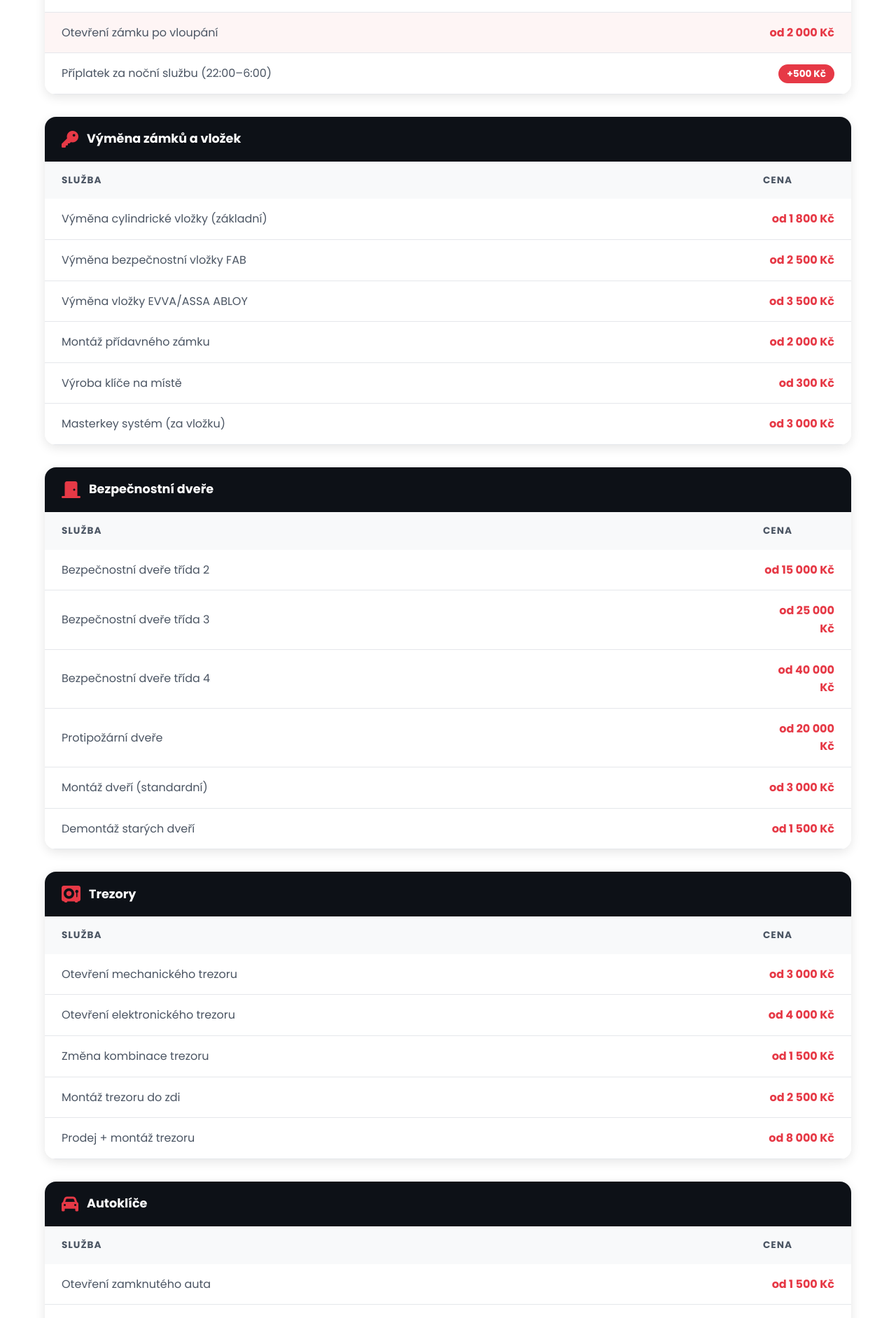
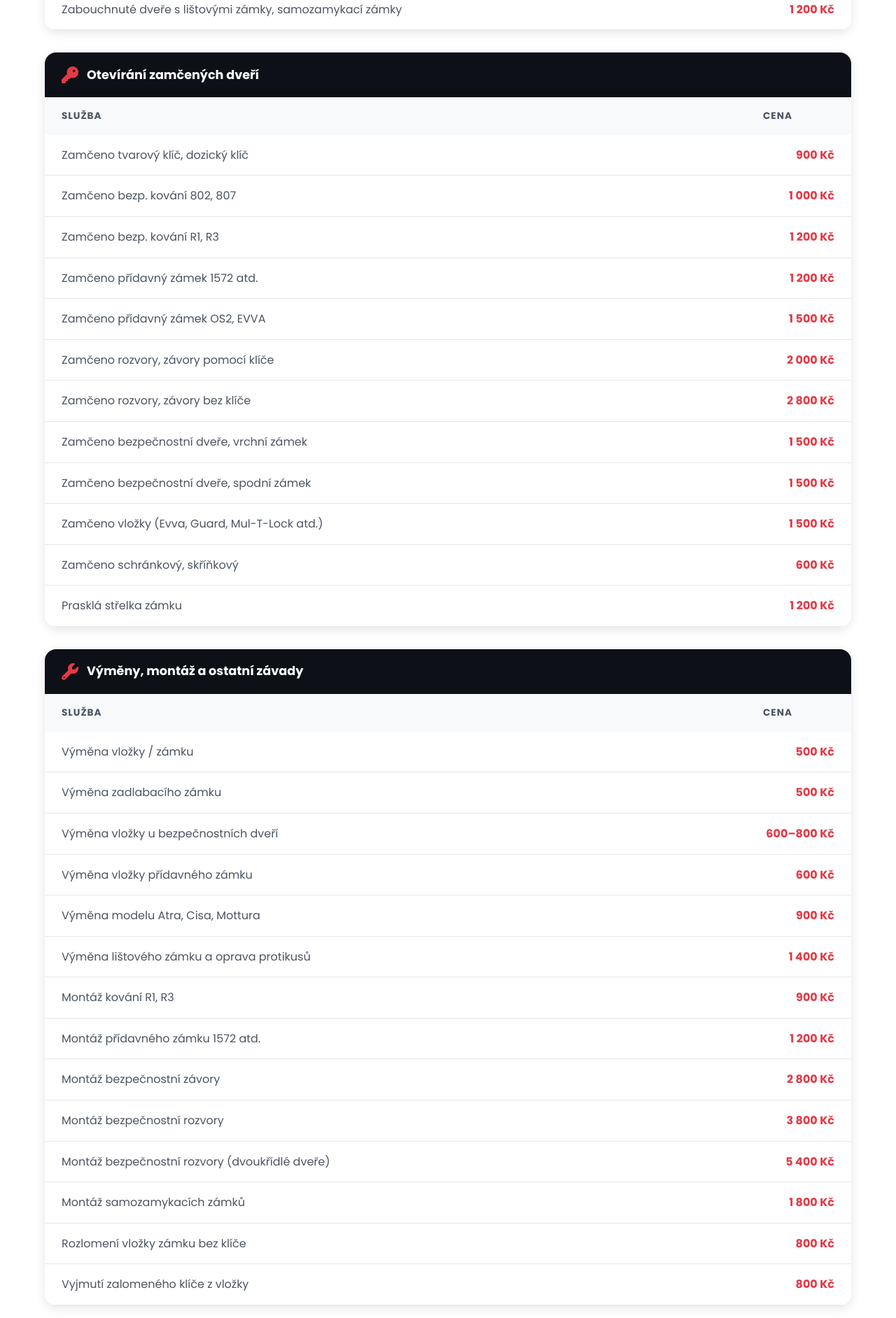
Before and after one commit to unikatynactyrechkolech-code/zamecnitvihusak, a Next.js app: page /cenik in a window 1280 px wide. Shown: the part 886-2770 px from the top of the page at 70% size. Built offline with nearby package versions, Linux system fonts and the light colour scheme.

Commit message:
fix: oprava JSON-LD (LocalBusiness + AggregateRating 4.9/711), aktualizace ceníku dle zamecnictvi-husak.cz, email na zamecnictvihusak@seznam.cz

```diff
--- a/src/app/cenik/page.tsx
+++ b/src/app/cenik/page.tsx
@@ -3,83 +3,96 @@ import Link from 'next/link'
 
 export const metadata: Metadata = {
   title: 'Ceník zámečnických služeb Praha – Férové ceny předem',
-  description: 'Transparentní ceník zámečnických služeb Praha – otevírání zámků od 1 200 Kč, výměna vložek od 1 800 Kč, bezpečnostní dveře od 15 000 Kč. Výjezd zdarma. ✆ 734 565 987',
+  description: 'Transparentní ceník zámečnických služeb Praha – otevírání zabouchnutých dveří od 800 Kč, výměna vložek od 500 Kč, otevírání aut od 900 Kč. ✆ 734 565 987',
   alternates: { canonical: 'https://www.zamecnikhusak.cz/cenik' },
   openGraph: {
     title: 'Ceník zámečníka Praha – Zámečník Husak',
-    description: 'Férové ceny zámečnických služeb. Otevírání zámků od 1 200 Kč, výměna vložek od 1 800 Kč. Výjezd po Praze zdarma.',
+    description: 'Férové ceny zámečnických služeb. Otevírání zabouchnutých dveří od 800 Kč, výměna vložek od 500 Kč. Otevírání aut od 900 Kč.',
   },
 }
 
 const tables = [
   {
     icon: 'fa-lock-open',
-    title: 'Otevírání zámků',
+    title: 'Otevírání zabouchnutých dveří',
     rows: [
-      { service: 'Otevření cylindrického zámku', price: 'od 1 200 Kč' },
-      { service: 'Otevření bezpečnostního zámku', price: 'od 1 800 Kč' },
-      { service: 'Otevření zámku s vložkou FAB', price: 'od 1 500 Kč' },
-      { service: 'Otevření visacího zámku', price: 'od 800 Kč' },
-      { service: 'Nouzové otevření zabouchnutých dveří', price: 'od 1 200 Kč' },
-      { service: 'Otevření zámku po vloupání', price: 'od 2 000 Kč', highlight: true },
-      { service: 'Příplatek za noční službu (22:00–6:00)', price: '+500 Kč', surcharge: true },
+      { service: 'Zabouchnuté dveře klasik (hliníkový, bakelitový štít)', price: '800 Kč' },
+      { service: 'Zabouchnuté dveře s bezpečnostním kováním (R1, 802, 807 a pod.)', price: '800 Kč' },
+      { service: 'Zabouchnuté bezpečnostní dveře – Next, Sherlock / plastové / euro dveře', price: '900 Kč' },
+      { service: 'Zabouchnuté dveře — klíč zevnitř, otevření náhradním klíčem', price: '900 Kč' },
+      { service: 'Zabouchnuté dveře s lištovými zámky, samozamykací zámky', price: '1 200 Kč' },
     ],
   },
   {
     icon: 'fa-key',
-    title: 'Výměna zámků a vložek',
+    title: 'Otevírání zamčených dveří',
     rows: [
-      { service: 'Výměna cylindrické vložky (základní)', price: 'od 1 800 Kč' },
-      { service: 'Výměna bezpečnostní vložky FAB', price: 'od 2 500 Kč' },
-      { service: 'Výměna vložky EVVA/ASSA ABLOY', price: 'od 3 500 Kč' },
-      { service: 'Montáž přídavného zámku', price: 'od 2 000 Kč' },
-      { service: 'Výroba klíče na místě', price: 'od 300 Kč' },
-      { service: 'Masterkey systém (za vložku)', price: 'od 3 000 Kč' },
+      { service: 'Zamčeno tvarový klíč, dozický klíč', price: '900 Kč' },
+      { service: 'Zamčeno bezp. kování 802, 807', price: '1 000 Kč' },
+      { service: 'Zamčeno bezp. kování R1, R3', price: '1 200 Kč' },
+      { service: 'Zamčeno přídavný zámek 1572 atd.', price: '1 200 Kč' },
+      { service: 'Zamčeno přídavný zámek OS2, EVVA', price: '1 500 Kč' },
+      { service: 'Zamčeno rozvory, závory pomocí klíče', price: '2 000 Kč' },
+      { service: 'Zamčeno rozvory, závory bez klíče', price: '2 800 Kč' },
+      { service: 'Zamčeno bezpečnostní dveře, vrchní zámek', price: '1 500 Kč' },
+      { service: 'Zamčeno bezpečnostní dveře, spodní zámek', price: '1 500 Kč' },
+      { service: 'Zamčeno vložky (Evva, Guard, Mul-T-Lock atd.)', price: '1 500 Kč' },
+      { service: 'Zamčeno schránkový, skříňkový', price: '600 Kč' },
+      { service: 'Prasklá střelka zámku', price: '1 200 Kč' },
     ],
   },
   {
-    icon: 'fa-door-closed',
-    title: 'Bezpečnostní dveře',
+    icon: 'fa-wrench',
+    title: 'Výměny, montáž a ostatní závady',
     rows: [
-      { service: 'Bezpečnostní dveře třída 2', price: 'od 15 000 Kč' },
-      { service: 'Bezpečnostní dveře třída 3', price: 'od 25 000 Kč' },
-      { service: 'Bezpečnostní dveře třída 4', price: 'od 40 000 Kč' },
-      { service: 'Protipožární dveře', price: 'od 20 000 Kč' },
-      { service: 'Montáž dveří (standardní)', price: 'od 3 000 Kč' },
-      { service: 'Demontáž starých dveří', price: 'od 1 500 Kč' },
+      { service: 'Výměna vložky / zámku', price: '500 Kč' },
+      { service: 'Výměna zadlabacího zámku', price: '500 Kč' },
+      { service: 'Výměna vložky u bezpečnostních dveří', price: '600–800 Kč' },
+      { service: 'Výměna vložky přídavného zámku', price: '600 Kč' },
+      { service: 'Výměna modelu Atra, Cisa, Mottura', price: '900 Kč' },
+      { service: 'Výměna lištového zámku a oprava protikusů', price: '1 400 Kč' },
+      { service: 'Montáž kování R1, R3', price: '900 Kč' },
+      { service: 'Montáž přídavného zámku 1572 atd.', price: '1 200 Kč' },
+      { service: 'Montáž bezpečnostní závory', price: '2 800 Kč' },
+      { service: 'Montáž bezpečnostní rozvory', price: '3 800 Kč' },
+      { service: 'Montáž bezpečnostní rozvory (dvoukřídlé dveře)', price: '5 400 Kč' },
+      { service: 'Montáž samozamykacích zámků', price: '1 800 Kč' },
+      { service: 'Rozlomení vložky zámku bez klíče', price: '800 Kč' },
+      { service: 'Vyjmutí zalomeného klíče z vložky', price: '800 Kč' },
+    ],
+  },
+  {
+    icon: 'fa-car',
+    title: 'Otevírání aut / automobilů',
+    rows: [
+      { service: 'Otevírání aut bez poškození do roku 2000', price: '900 Kč' },
+      { service: 'Otevření aut bez poškození do roku 2005 (bez spec/safe)', price: '1 200 Kč' },
+      { service: 'Otevření aut bez poškození do roku 2005 (s spec/safe)', price: '1 400 Kč' },
+      { service: 'Otevírání aut od roku 2006 do roku 2015 (bez spec/safe)', price: '1 500 Kč' },
+      { service: 'Otevírání aut od roku 2006 do roku 2021 (s spec/safe)', price: '1 500–2 500 Kč' },
     ],
   },
   {
     icon: 'fa-vault',
-    title: 'Trezory',
+    title: 'Ostatní',
     rows: [
-      { service: 'Otevření mechanického trezoru', price: 'od 3 000 Kč' },
-      { service: 'Otevření elektronického trezoru', price: 'od 4 000 Kč' },
-      { service: 'Změna kombinace trezoru', price: 'od 1 500 Kč' },
-      { service: 'Montáž trezoru do zdi', price: 'od 2 500 Kč' },
-      { service: 'Prodej + montáž trezoru', price: 'od 8 000 Kč' },
+      { service: 'Otevírání trezoru / sejfu', price: 'dle dohody' },
+      { service: 'Svařecké práce', price: 'dle dohody' },
+      { service: 'Hodinová sazba', price: '600 Kč' },
     ],
   },
   {
-    icon: 'fa-car',
-    title: 'Autoklíče',
+    icon: 'fa-route',
+    title: 'Cestovné, paušál, příplatky',
     rows: [
-      { service: 'Otevření zamknutého auta', price: 'od 1 500 Kč' },
-      { service: 'Výroba autoklíče bez čipu', price: 'od 1 000 Kč' },
-      { service: 'Výroba autoklíče s čipem', price: 'od 3 000 Kč' },
-      { service: 'Programování dálkového ovladače', price: 'od 2 000 Kč' },
-      { service: 'Oprava klíče / ovladače', price: 'od 800 Kč' },
-    ],
-  },
-  {
-    icon: 'fa-shield-halved',
-    title: 'Bezpečnostní systémy',
-    rows: [
-      { service: 'Elektronický zámek – dodání + montáž', price: 'od 8 000 Kč' },
-      { service: 'Přístupový systém (na klíčenku/kartu)', price: 'od 12 000 Kč' },
-      { service: 'Kamerový systém (2 kamery)', price: 'od 15 000 Kč' },
-      { service: 'Alarm – dodání + instalace', price: 'od 10 000 Kč' },
-      { service: 'Videovrátník', price: 'od 8 000 Kč' },
+      { service: 'Výjezd technika – provozní režie Praha', price: '700 Kč' },
+      { service: 'Výjezd technika – provozní režie mimo Prahu', price: '200–900 Kč dle km' },
+      { service: 'Každá další přeprava', price: '200 Kč' },
+      { service: 'Čekací doba na zákazníka, každých započatých 30 minut', price: '200 Kč' },
+      { service: 'Mimopracovní příplatek od 17:00 do 22:00', price: '+50 %', surcharge: true },
+      { service: 'Noční pohotovost od 22:00 do 07:00', price: '+100 %', surcharge: true },
+      { service: 'Práce o víkendu (sobota a neděle)', price: '+50 %', surcharge: true },
+      { service: 'Práce ve státní svátek (Vánoce, Silvestr atd.)', price: '+100 %', surcharge: true },
     ],
   },
 ]
@@ -97,8 +110,8 @@ export default function CenikPage() {
           <h1 className="page-title">CENÍK SLUŽEB</h1>
           <p className="page-subtitle">Transparentní ceny bez skrytých poplatků</p>
           <p className="page-description">
-            Přesnou cenu vám vždy sdělíme předem po telefonu. Ceny jsou orientační
-            a mohou se lišit podle náročnosti práce.
+            Otevření zabouchnutých dveří ve všední dny od 7:00–17:00 se pohybuje od 1 500 Kč
+            do 1 900 Kč podle typu dveří – v ceně je výjezd technika, práce a DPH.
           </p>
         </div>
       </section>
@@ -141,8 +154,8 @@ export default function CenikPage() {
           <div className="price-info-content">
             <i className="fas fa-info-circle"></i>
             <p>
-              <strong>Důležitá informace:</strong> Všechny ceny jsou uvedeny včetně DPH.
-              Výjezd po Praze je zdarma. Přesnou cenu vám sdělíme vždy předem po telefonu.
+              <strong>Důležitá informace:</strong> Ceny jsou orientační a uvedeny v Kč bez materiálů, výjezdu a DPH.
+              Pro bytový sektor 12 % DPH, pro nebytový sektor 21 % DPH. Při součtu položek se výjezd započítává pouze jednou.
             </p>
           </div>
         </div>
@@ -155,7 +168,7 @@ export default function CenikPage() {
 
           <div className="price-notes-grid" style={{ marginTop: '3rem' }}>
             {[
-              { icon: 'fa-truck', title: 'Výjezd zdarma', desc: 'V rámci Prahy neúčtujeme žádný poplatek za výjezd.' },
+              { icon: 'fa-truck', title: 'Výjezd technika', desc: 'Provozní režie Praha 700 Kč, mimo Prahu 200–900 Kč dle km.' },
               { icon: 'fa-file-invoice', title: 'Cena předem', desc: 'Přesnou cenu znáte vždy před zahájením práce.' },
               { icon: 'fa-credit-card', title: 'Platba hotově i kartou', desc: 'Akceptujeme hotovost i platební karty.' },
               { icon: 'fa-receipt', title: 'Doklad o zaplacení', desc: 'Ke každé zakázce vystavíme řádný doklad.' },
--- a/src/app/kontakt/page.tsx
+++ b/src/app/kontakt/page.tsx
@@ -65,7 +65,7 @@ export default function KontaktPage() {
                   </div>
                   <div className="contact-card-content">
                     <h3>E-mail</h3>
-                    <a href="mailto:info@zamecnictvi-husak.cz" className="contact-link">info@zamecnictvi-husak.cz</a>
+                    <a href="mailto:zamecnictvihusak@seznam.cz" className="contact-link">zamecnictvihusak@seznam.cz</a>
                     <p>Odpovídáme do 2 hodin</p>
                   </div>
                 </div>
--- a/src/components/Footer.tsx
+++ b/src/components/Footer.tsx
@@ -68,7 +68,7 @@ export default function Footer() {
               </li>
               <li>
                 <i className="fas fa-envelope"></i>
-                <a href="mailto:info@zamecnictvi-husak.cz">info@zamecnictvi-husak.cz</a>
+                <a href="mailto:zamecnictvihusak@seznam.cz">zamecnictvihusak@seznam.cz</a>
               </li>
               <li>
                 <i className="fas fa-map-marker-alt"></i>
```
Also changed, not shown: src/app/layout.tsx (+8 -7 lines), src/components/Reviews.tsx (+11 -11 lines).
